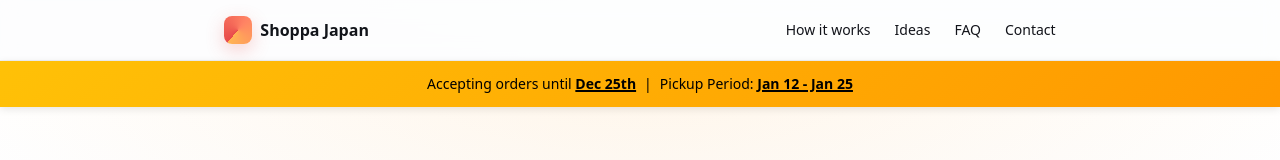
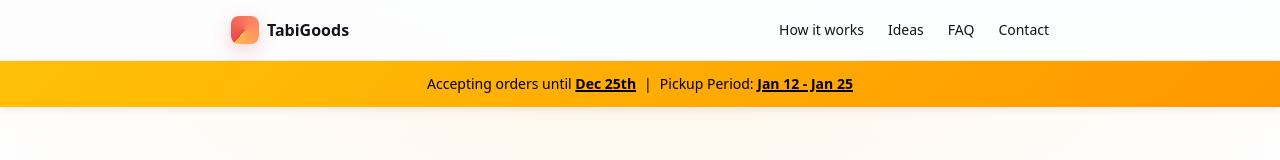
Before and after one commit to Alfrey-Chan/shoppa, a React (Vite) app in the folder shoppa/Shoppa/: page / in a window 1280 px wide. Shown: the top 160 px of the page. Built offline with nearby package versions, Linux system fonts and the light colour scheme.

Commit message:
add production api endpoint to env file and update brand name

```diff
--- a/shoppa/Shoppa/src/components/Footer/Footer.tsx
+++ b/shoppa/Shoppa/src/components/Footer/Footer.tsx
@@ -3,7 +3,7 @@ import styles from "./Footer.module.css";
 const Footer = () => {
     return (
         <div className={styles.footer}>
-            <p>© 2025 Shoppa Japan. Personal shopping service inspired by the spirit of omotenashi.</p>
+            <p>© 2025 TabiGoods. Personal shopping service inspired by the spirit of omotenashi.</p>
         </div>
     )
 }
--- a/shoppa/Shoppa/src/components/Header/Header.tsx
+++ b/shoppa/Shoppa/src/components/Header/Header.tsx
@@ -15,7 +15,7 @@ const Header = () => {
 				{/* Logo */}
 				<Link to="/home" className={styles.logo}>
 					<span className={styles.logoMark}></span>
-					<span className={styles.logoText}>Shoppa Japan</span>
+					<span className={styles.logoText}>TabiGoods</span>
 				</Link>
 
 				{/* Navigation links */}
--- a/shoppa/Shoppa/src/pages/HomePage.tsx
+++ b/shoppa/Shoppa/src/pages/HomePage.tsx
@@ -68,7 +68,7 @@ const HomePage = () => {
 		});
 
 		try {
-			const response = await fetch("http://localhost:8001/api/request", {
+			const response = await fetch(`${import.meta.env.VITE_API_URL}/api/request`, {
 				method: "POST",
 				body: formData,
 			});
@@ -106,7 +106,7 @@ const HomePage = () => {
 		setFormSuccess(null);
 
 		try {
-			const response = await fetch("http://localhost:8001/api/contact", {
+			const response = await fetch(`${import.meta.env.VITE_API_URL}/api/contact`, {
 				method: "POST",
 				headers: {
 					"Content-Type": "application/json",
```
Also changed, not shown: 1 other file (tests, documents, lock files or other folders).
